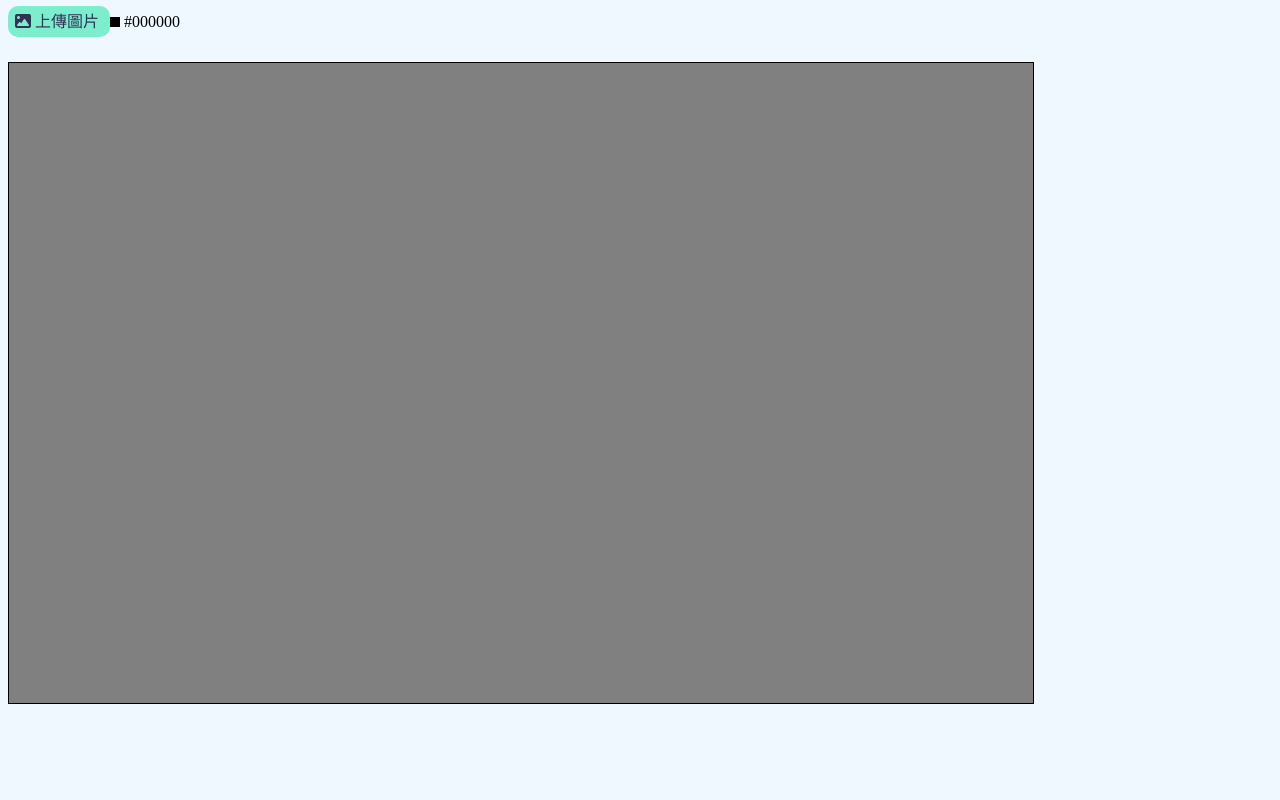
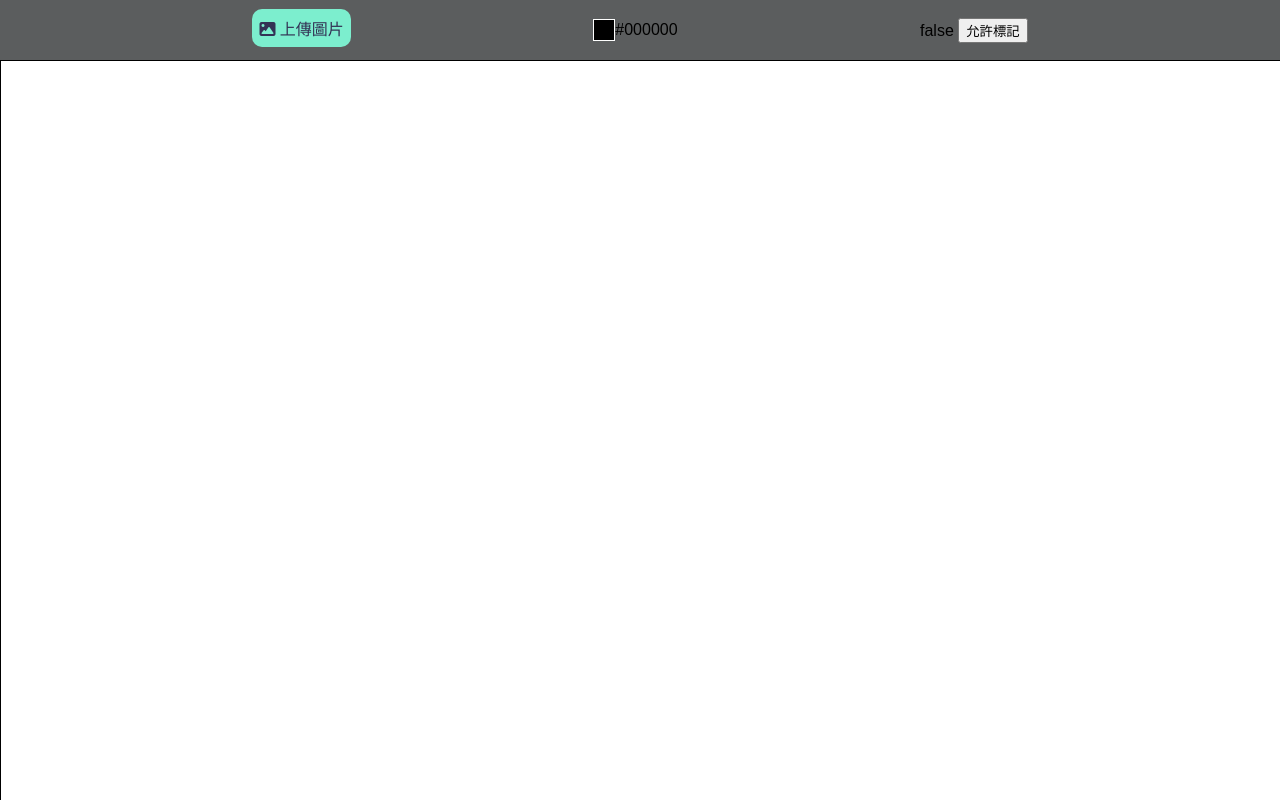
Before and after one commit to harryuan65/CanvasColorPicker, a plain HTML site: page index.html in a window 1280 px wide. Drawn offline with Linux system fonts and the light colour scheme.

Commit message:
add resizing, toggle marking

```diff
--- a/index.html
+++ b/index.html
@@ -6,15 +6,23 @@
 <script src="https://kit.fontawesome.com/226e90ce0c.js" crossorigin="anonymous"></script>
 <link rel="stylesheet" href="https://cdnjs.cloudflare.com/ajax/libs/font-awesome/5.13.0/css/fontawesome.min.css">
 
+<nav id="nav">
   <label class="btn-input">
     <input type='file' id="imgInp" style="display:none;"/>
     <i class="fas fa-image"></i> 上傳圖片
   </label>
+  <div id="wrap-color">
     <span id="color"></span>
     <span id="color-code">#000000</span>
+  </div>
+  <div id="wrap-dot-toggler">
+    <span id="enable-dot"></span>
+    <button id="toggleDot" onclick="toggleDot()">允許標記</button>
+  </div>
+</nav>
 <br>
 <!-- <span class="coord">(123,123)<span class="delete">X</span></span> -->
-<canvas id="myCanvas" width="100%" height="100%" style="border:1px solid #000000;">
+<canvas id="myCanvas" style="border:1px solid #000000;">
 Your browser does not support the HTML5 canvas tag.
 </canvas>
 
--- a/index.js
+++ b/index.js
@@ -1,33 +1,39 @@
-document.addEventListener('click',(e)=>{
-    // console.log('From document:',e.clientX, e.clientY);
+window.addEventListener('resize',(e)=>{
+    setCanvasWidthtHeight();
 })
+
 document.addEventListener('DOMContentLoaded', ()=>{
-    setUpCanvas();
+    initCanvas();
+    enableMark = false;
 
+    document.getElementById('enable-dot').innerText = enableMark;
     document.getElementById("imgInp").addEventListener('change', (e)=>{
         readURL(e.target);
     })
-    // var c = document.getElementById("myCanvas");
-    // var ctx=c.getContext("2d");
-    // ctx.fillStyle="red";
-    // ctx.fillRect(10,10,50,50);
 
     document.getElementById("myCanvas").addEventListener('click', (e)=>{
-        // getPixelData(e);
-        // mark(e);//只是用來看滑鼠點按的座標是否正確
-        markCoord(e);
+        getPixelData(e);
+        if (enableMark){
+          mark(e);
+          markCoord(e);
+        }
     })
 })
 
-function setUpCanvas(){
+function initCanvas(){
+    var c = setCanvasWidthtHeight();
+    let ctx = c.getContext("2d");
+    ctx.fillStyle = "white";
+    ctx.fillRect(0, 0, c.getAttribute('width'), c.getAttribute("height"));
+}
+
+function setCanvasWidthtHeight(){
     var c = document.getElementById("myCanvas");
-    let width = window.innerWidth*0.8,
-        height = window.innerHeight*0.8;
+    let width = document.documentElement.clientWidth,
+        height = document.documentElement.clientHeight - document.getElementById('nav').style.height;
     c.setAttribute('width',width);
     c.setAttribute('height',height);
-    let ctx = c.getContext("2d");
-    ctx.fillStyle = "grey";
-    ctx.fillRect(0, 0, width, height);
+    return c;
 }
 
 function translatePos(e){
@@ -36,6 +42,11 @@ function translatePos(e){
   let actualX = x - canvas.offsetLeft + window.scrollX,
       actualY = y - canvas.offsetTop + window.scrollY;
   return {x: actualX, y: actualY};
+}
+
+function toggleDot(){
+  enableMark = !enableMark;
+  document.getElementById('enable-dot').innerText = enableMark;
 }
 
 function mark(e){
@@ -53,7 +64,7 @@ function unmark(e){
   var canvas = document.getElementById("myCanvas");
   var ctx = canvas.getContext("2d");
   console.log('unmark',x, y)
-  ctx.fillStyle = 'grey';
+  ctx.fillStyle = 'white';
   ctx.fillRect(x-1,y-1,3,3);
 }
 
@@ -118,6 +129,9 @@ function readURL(input) {
             //   console.log(this.)
               alert(temp_img.naturalWidth + 'x' + temp_img.naturalHeight);
               var c = document.getElementById("myCanvas");
+              c.setAttribute('width',temp_img.naturalWidth);
+              c.setAttribute('height',temp_img.naturalHeight);
+              var c = document.getElementById("myCanvas");
               var ctx=c.getContext("2d");
               ctx.drawImage(temp_img, 10, 10, temp_img.naturalWidth, temp_img.naturalHeight);
               console.log('drew');
--- a/style.css
+++ b/style.css
@@ -1,5 +1,13 @@
 body{
-    background-color: #aaa;
+  background-color: #aaa;
+  margin: 0;
+  font-family: 'STHeiti' ,'Microsoft JhengHei' ,sans-serif, monospace;
+}
+
+#myCanvas{
+    position: fixed;
+    top: 60px;
+    z-index: 0;
 }
 
 .btn-input{
@@ -17,17 +25,33 @@ body{
 }
 
 
-#myCanvas{
-  position: relative;
-  top: 30px;
+nav{
+  z-index: 1;
+  position: fixed;
+  display: flex;
+  width: 100%;
+  flex-direction: row;
+  justify-content: space-evenly;
+  align-items: center;
+  background-color: rgba(54,54,54,.8);
+  height: 60px;
+  box-sizing: border-box;
+  padding: 10px;
+}
+
+#wrap-color{
+  display: flex;
+  align-items: center;
 }
 
 #color{
   display: inline-block;
-  width: 10px;
-  height: 10px;
+  width: 20px;
+  height: 20px;
   background-color: black;
+  border: 1px solid #fff;
 }
+
 .coord {
   position: absolute;
 }
```
Lines whose indentation alone changed are shown as unchanged.
